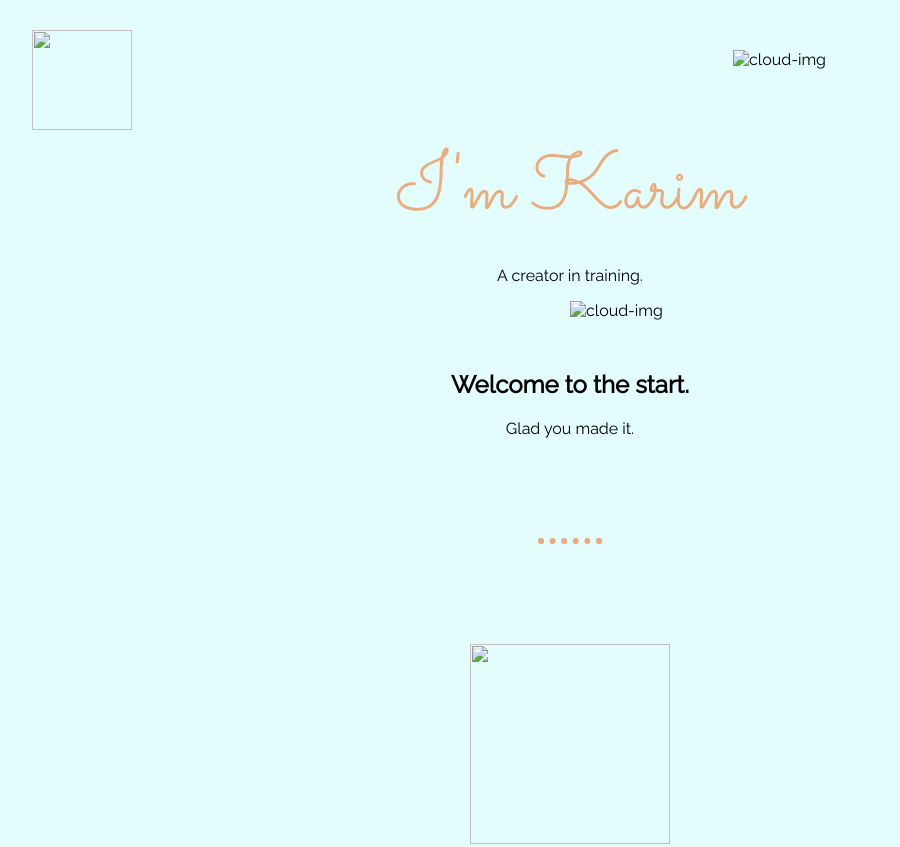
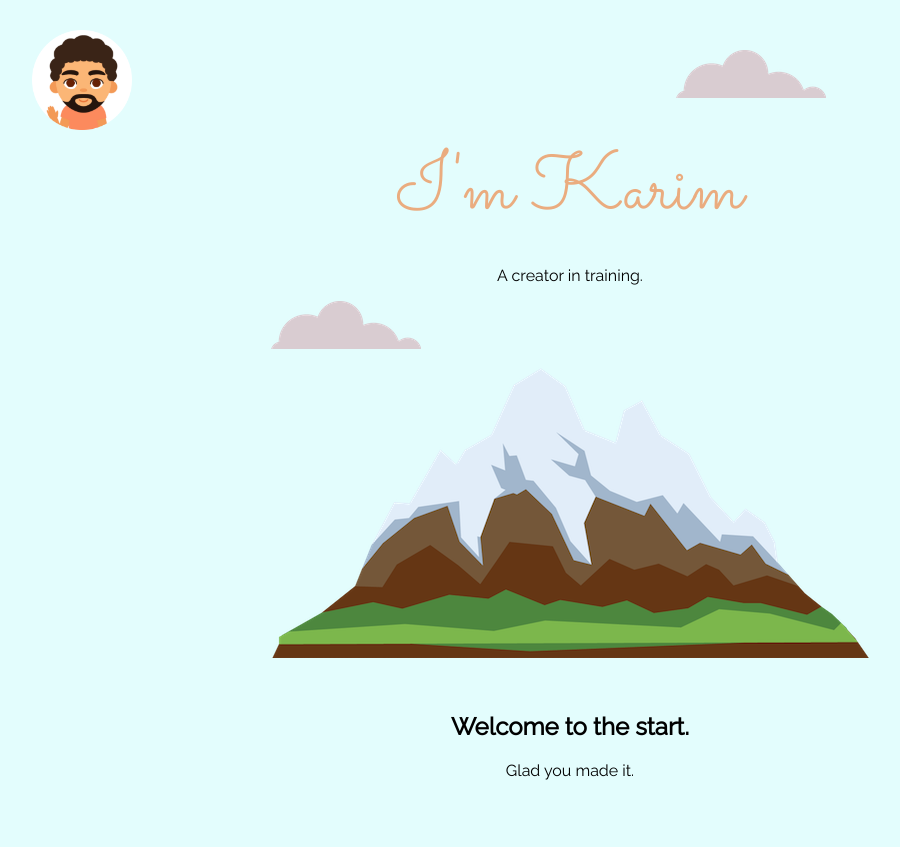
Before and after one commit to Kimosaad/profilewebsite, a plain HTML site: page index.html in a window 1280 px wide. Shown: the top 847 px of the page, without its empty margins (70-970 px from the left). Drawn offline with Linux system fonts and the light colour scheme; files that its build step writes are made by us from their sources.

Commit message:
updated index to change filepaths

```diff
--- a/index.html
+++ b/index.html
@@ -3,7 +3,7 @@
 <head>
     <meta charset="UTF-8">
     <title>Karim Saad | Creator</title>
-    <link rel="stylesheet" href="css/styles.css">
+    <link rel="stylesheet" href="styles.css">
     <link rel="icon" href="favicon.ico">
 <link rel="preconnect" href="https://fonts.gstatic.com">
 <link href="https://fonts.googleapis.com/css2?family=Playfair+Display&family=Raleway&family=Sacramento&display=swap" rel="stylesheet">
@@ -11,12 +11,12 @@
 <body>
 
 <div class="top-container">
-<img class="pp" src="images/circle-cropped.png" alt="">
-    <img class = "top-cloud" src="images/cloud.png" alt="cloud-img">
+<img class="pp" src="circle-cropped.png" alt="">
+    <img class = "top-cloud" src="cloud.png" alt="cloud-img">
     <h1> I'm Karim</h1>
 <p>A creator in training.</p>
-    <img class = "bottom-cloud" src="images/cloud.png" alt="cloud-img">
-<img src="images/mountain.png" alt="">
+    <img class = "bottom-cloud" src="cloud.png" alt="cloud-img">
+<img src="mountain.png" alt="">
     </div>
 
 <div class="middle-container">
@@ -28,7 +28,7 @@
   <hr>
 <div class="skills">
     <div class="skill-row">
-      <img class="coding" src="images/code.png" alt="">
+      <img class="coding" src="code.png" alt="">
       <h3>Coding dreams into Python.</h3>
       <p>To make the world a little better and me a little richer. Most likely not at the same time. </p>
 
```
